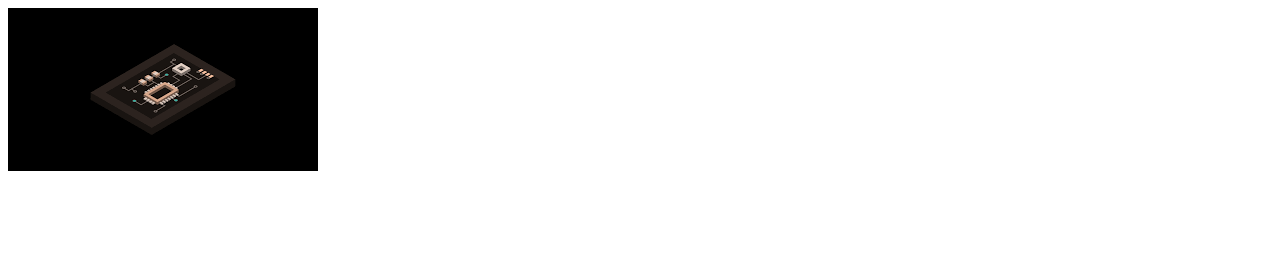
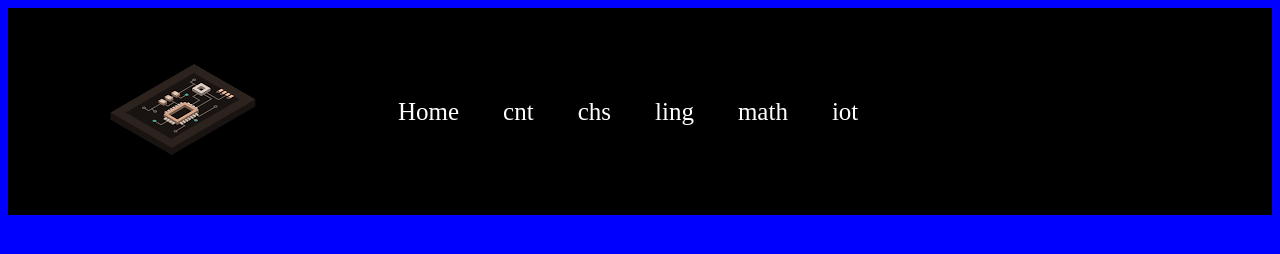
Before and after one commit to Victectec/portfolio, a plain HTML site: page index.html in a window 1280 px wide. Drawn offline with Linux system fonts and the light colour scheme.

Commit message:
Add files via upload

```diff
--- a/index.html
+++ b/index.html
@@ -1,19 +1,26 @@
 <!DOCTYPE html>
 <html lang="pt-br">
-<head>
-    <meta charset="UTF-8">
-    <meta name="viewport" content="width=device-width, initial-scale=1.0">
+  <head>
+    <meta charset="UTF-8" />
+    <meta name="viewport" content="width=device-width, initial-scale=1.0" />
+    <link rel="stylesheet" href="style.css">
     <title>portifolio</title>
-</head>
-<body>
+  </head>
+  <body>
     <header class="teto">
-        <div class="foto">
-            <i class="iot"><img src="images.png"></i>
-        </div>
-        <nav>
-
-        </nav>
-
+      <div class="continer-logo">
+        <i class="img"><img src="images.png" /></i>
+      </div>
+    <div class="menu">
+    <ul>
+        <li><a href=""> Home</a></li>
+        <li><a href=""> cnt</a></li>
+        <li><a href=""> chs</a></li>
+        <li><a href=""> ling</a></li>
+        <li><a href=""> math</a></li>
+        <li><a href=""> iot</a></li>
+    </ul>
+    </div>
     </header>
-</body>
+  </body>
 </html>
--- /dev/null
+++ b/style.css
@@ -0,0 +1,29 @@
+body {
+    background-color: blue;
+
+}
+
+header {
+    width: auto;
+    background-color: black;
+    display: flex;
+    flex-direction
+    justify-content: space-around;
+    align-items: center;
+    padding: 20px 20px;
+}
+
+
+
+.menu li {
+    display: inline-block;
+    justify-content: space-between;
+    padding: 20px;
+
+}
+
+.menu li a {
+    font-size: 25px;
+    color: white;
+    text-decoration: none;
+}
```
